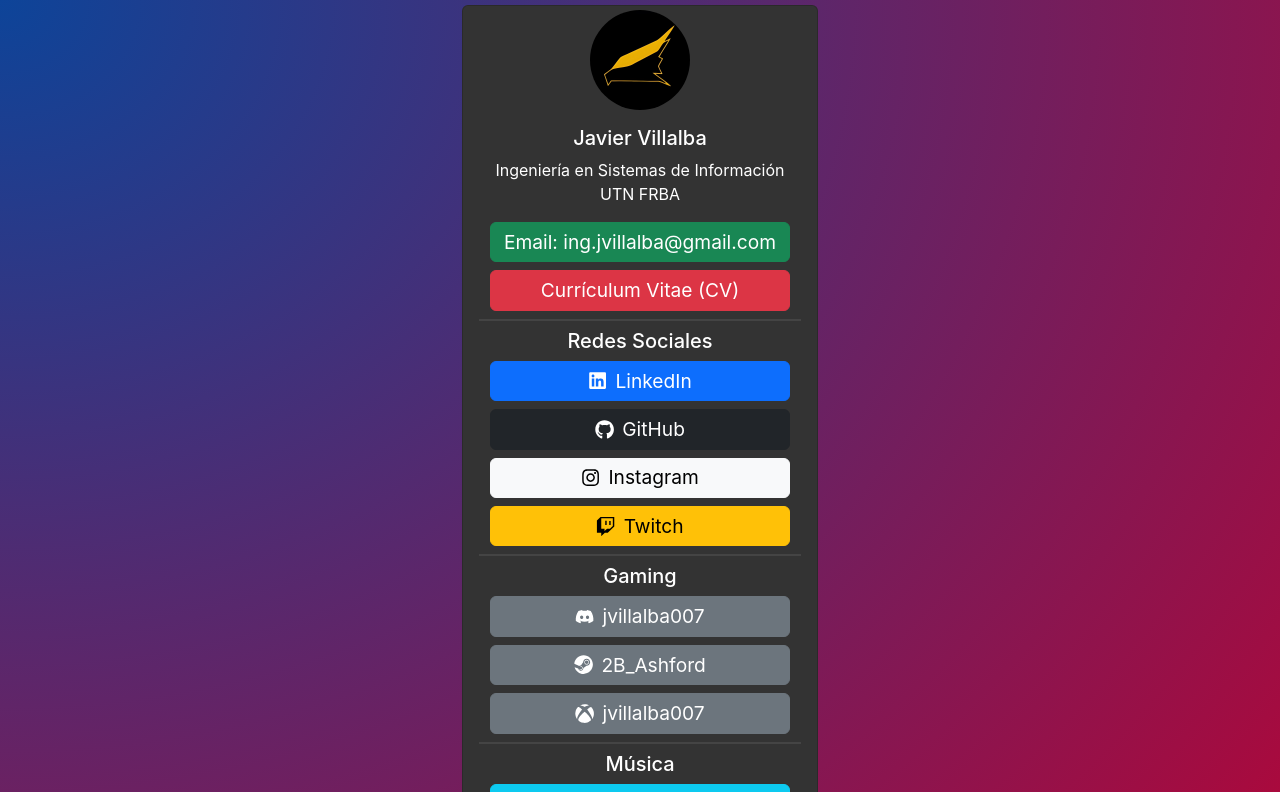
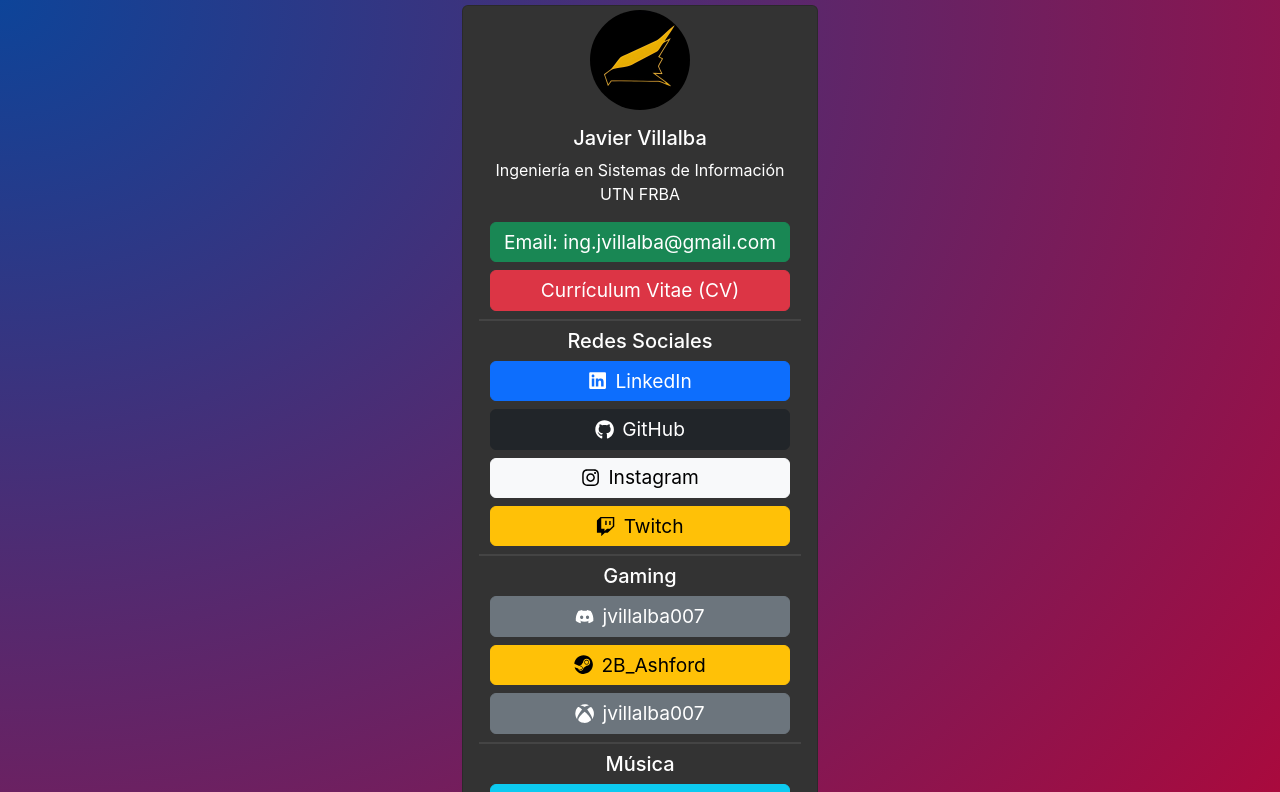
Before and after one commit to jvillalba007/website, a Next.js app: page / in a window 1280 px wide. Shown: the top 792 px of the page. Built offline with nearby package versions, Linux system fonts and the light colour scheme.

Commit message:
2B_Ashford Amarillo

```diff
--- a/app/page.js
+++ b/app/page.js
@@ -34,8 +34,8 @@
   </Button>
 );
 
-const GamingButton = ({ icon, label, link }) => (
-  <Button variant="secondary" href={link} target="_blank" className="d-flex align-items-center justify-content-center">
+const GamingButton = ({ icon, label, link, variant }) => (
+  <Button variant={variant} href={link} target="_blank" className="d-flex align-items-center justify-content-center">
     {icon}
     <span className="ms-2">{label}</span>
   </Button>
@@ -71,9 +71,9 @@
 
                 <Card.Title className="mt-0">Gaming</Card.Title>
                 <div className="button-group">
-                  <GamingButton icon={<FaDiscord />} label={data.gaming.discord.username} />
-                  <GamingButton icon={<FaSteam />} label={data.gaming.steam.username} link={data.gaming.steam.link}  />
-                  <GamingButton icon={<FaXbox />} label={data.gaming.xbox.username} />
+                  <GamingButton icon={<FaDiscord />} label={data.gaming.discord.username} variant="secondary"/>
+                  <GamingButton icon={<FaSteam />} label={data.gaming.steam.username} link={data.gaming.steam.link} variant="warning"  />
+                  <GamingButton icon={<FaXbox />} label={data.gaming.xbox.username} variant="secondary"/>
                 </div>
 
                 <hr className="separator" />
```
